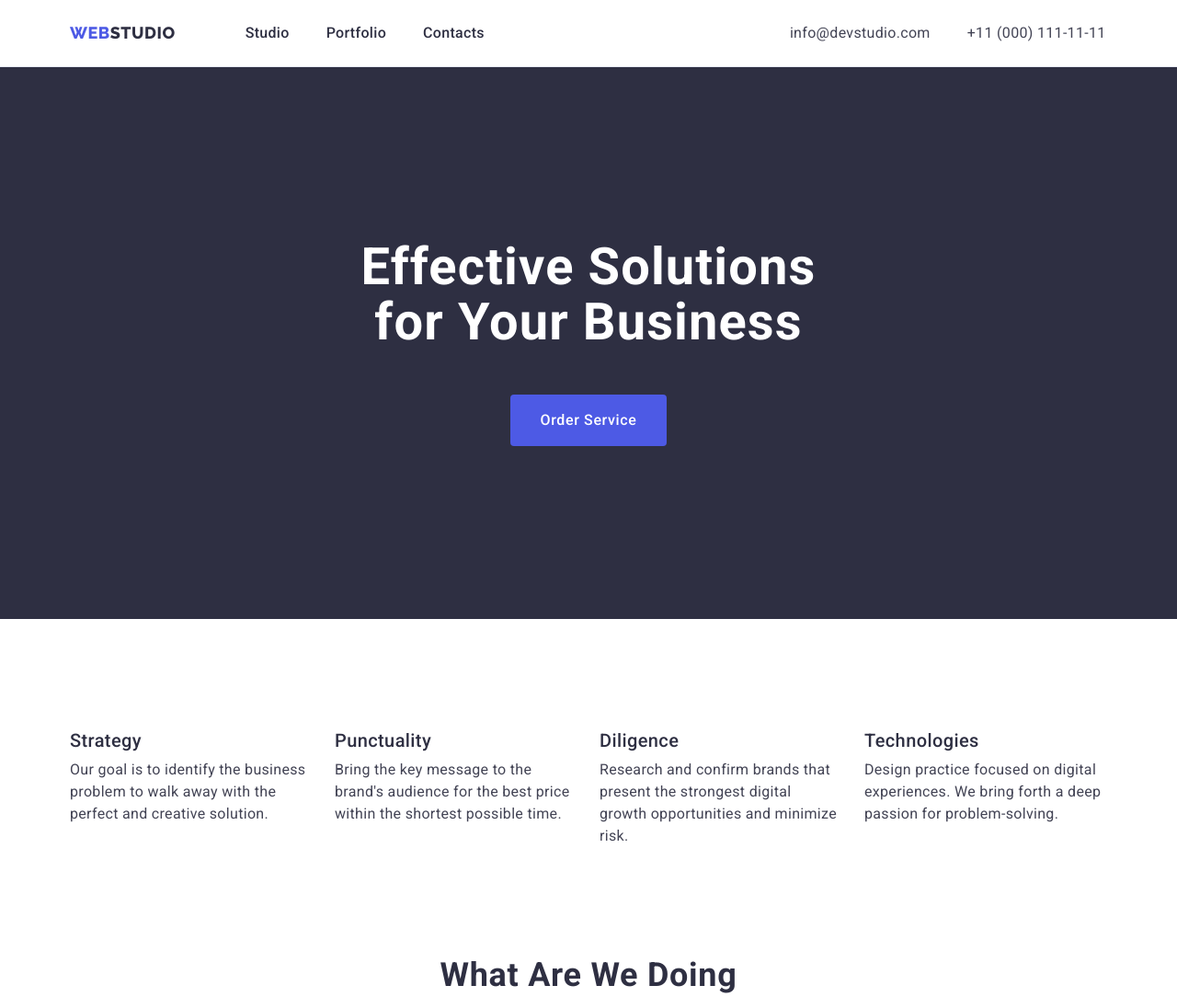
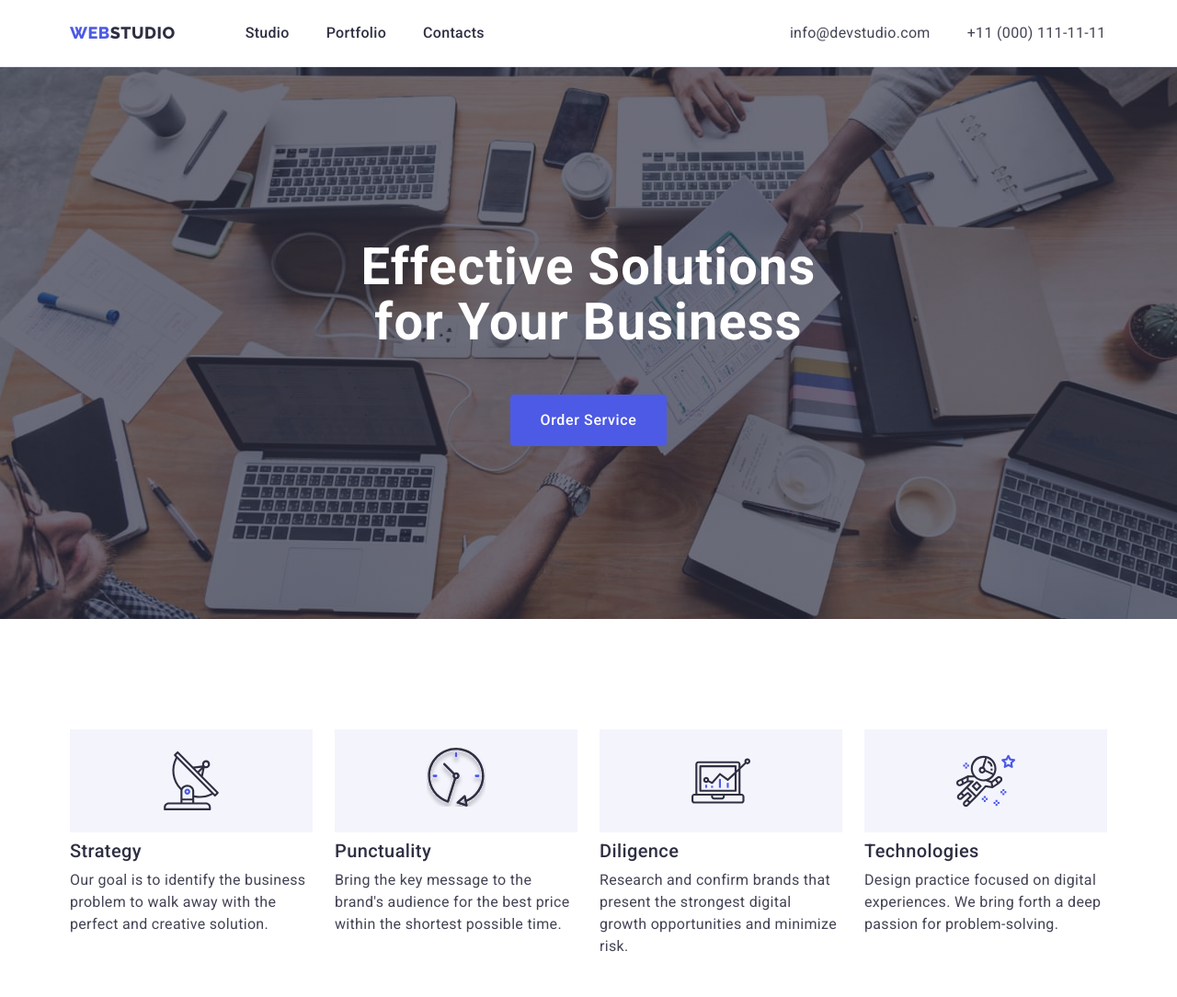
Before and after one commit to darynna/goit-markup-hw-04, a plain HTML site: page index.html in a window 1280 px wide. Shown: the top 1084 px of the page at 92% size. Drawn offline with nearby package versions, Linux system fonts and the light colour scheme.

Commit message:
background images css

```diff
--- a/css/styles.css
+++ b/css/styles.css
@@ -181,8 +181,17 @@ background-color: var(--hoover-color);
  /* hero section */
  .hero{
     background-color: var(--title-text-colour);
-    padding: 188px 0
+    padding: 188px 0;
  }
+  .overlay{
+    background-image: linear-gradient( rgba(46, 47, 66, 0.7) , rgba(46, 47, 66, 0.7)) , url('../images/hero/people-office.jpg');
+    max-width: 1440px;
+    height: 600px;
+    background-size: cover;
+    background-repeat: no-repeat;
+
+  }
+
  .hero-headline{
     color:var(--primary-bakground-color);
     font-size: 56px;
@@ -208,6 +217,31 @@ padding: 120px 0
     gap: 24px
  }
 
+ .feature-items::before{
+    display: block;
+    content: "";
+    height: 112px;
+    background-color: #F4F4FD;
+    background-repeat: no-repeat;
+    background-position: center;
+ }
+
+ .icon-strategy::before{
+    background-image: url("../images/antenna.svg");
+ }
+
+ .icon-punctuality::before{
+background-image: url("../images/clock.svg");
+ }
+
+ .icon-diligence::before{
+background-image: url("../images/diagram.svg");
+ }
+
+.icon-technologies::before{
+    background-image: url("../images/astronaut.svg");
+}
+
  .feature-items{
     width: calc((100% - 72) / 4);
 
@@ -219,6 +253,7 @@ padding: 120px 0
     font-size: 20px;
     line-height: 1.2;
     letter-spacing: 0.02em;
+    margin-top: 8px;
     margin-bottom: 8px;
 }
 .features-items-text{
@@ -257,9 +292,6 @@ padding: 120px 0
 
 }
 
-.team-items{
-    width: calc((100% - 72px) / 4);
-}
 
 
 .section-team{
@@ -285,8 +317,10 @@ padding: 120px 0
 
 }
 .team-items{
+    width: calc((100% - 72px) / 4);
     background-color: var(--primary-bakground-color);
     border-radius: 0px 0px 4px 4px;
+    box-shadow: 0px 1px 6px rgba(46, 47, 66, 0.08), 0px 1px 1px rgba(46, 47, 66, 0.16), 0px 2px 1px rgba(46, 47, 66, 0.08);
 }
 
 
@@ -370,7 +404,8 @@ padding: 120px 0
 .portfolio-buttons:focus{
     background-color: var(--hoover-color);
     color: var(--white-color);
-    border: 1px solid transparent
+    border: 1px solid transparent;
+    box-shadow: 0px 3px 1px rgba(0, 0, 0, 0.1), 0px 2px 1px rgba(0, 0, 0, 0.08), 0px 2px 2px rgba(0, 0, 0, 0.12);
 }
 
 .portfolio-list-works{
@@ -385,6 +420,11 @@ padding: 120px 0
 
 .portfolio-items{
     width: calc((100% - 48px) / 3)
+}
+
+.portfolio-items:hover,
+.portfolio-items:focus{
+    box-shadow: 0px 1px 6px rgba(46, 47, 66, 0.08), 0px 1px 1px rgba(46, 47, 66, 0.16), 0px 2px 1px rgba(46, 47, 66, 0.08);
 }
 
 .portfolio-title{
--- a/index.html
+++ b/index.html
@@ -63,7 +63,7 @@ for Your Business"
     </header>
     <main>
       <!-- hero section -->
-      <section class="hero">
+      <section class="hero overlay">
         <div  class="container">
         <h1 class="hero-headline">Effective Solutions for Your Business</h1>
         <button type="button" class="button-service">Order Service</button>
@@ -74,28 +74,28 @@ for Your Business"
         <div  class="container">
         <h2 hidden class="features-headline">Features</h2>
         <ul class="feature-list list">
-          <li class="feature-items">
+          <li class="feature-items icon-strategy">
             <h3 class="features-items-headline">Strategy</h3>
             <p class="features-items-text">
               Our goal is to identify the business problem to walk away with the
               perfect and creative solution.
             </p>
           </li>
-          <li class="feature-items">
+          <li class="feature-items icon-punctuality">
             <h3 class="features-items-headline">Punctuality</h3>
             <p class="features-items-text">
               Bring the key message to the brand's audience for the best price
               within the shortest possible time.
             </p>
           </li>
-          <li class="feature-items">
+          <li class="feature-items icon-diligence">
             <h3 class="features-items-headline">Diligence</h3>
             <p class="features-items-text">
               Research and confirm brands that present the strongest digital
               growth opportunities and minimize risk.
             </p>
           </li>
-          <li class="feature-items">
+          <li class="feature-items icon-technologies">
             <h3 class="features-items-headline">Technologies</h3>
             <p class="features-items-text">
               Design practice focused on digital experiences. We bring forth a
```
Also changed, not shown: images/antenna.svg (added), images/astronaut.svg (added), images/clock.svg (added), images/diagram.svg (added), images/hero/people-office.jpg (added).
